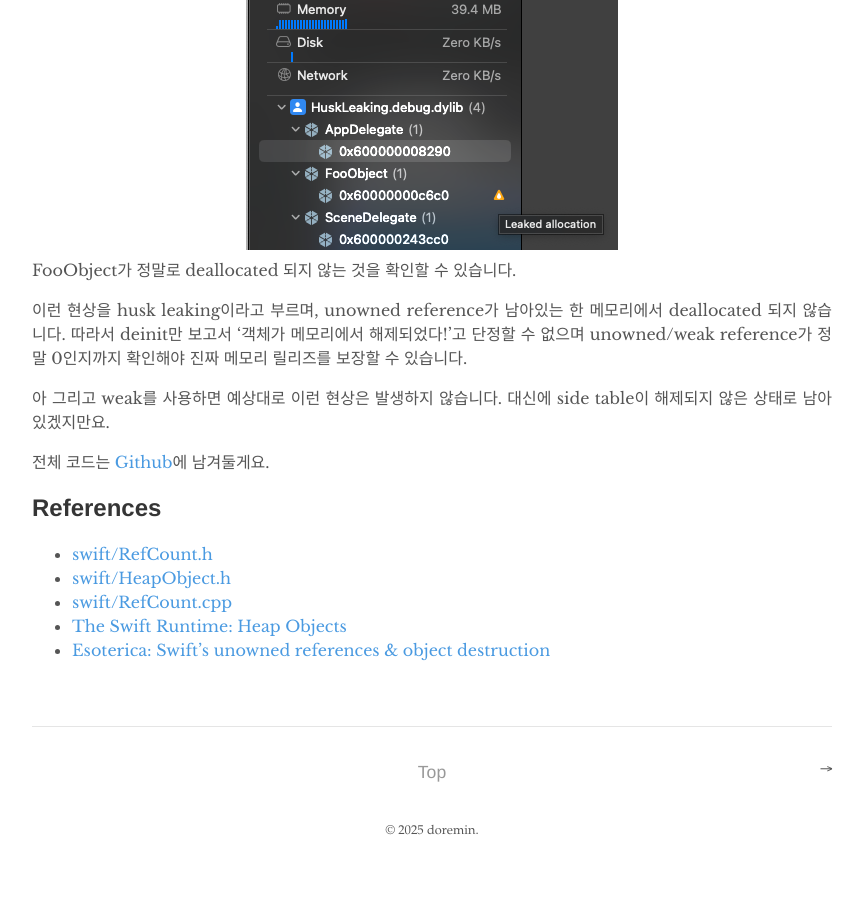
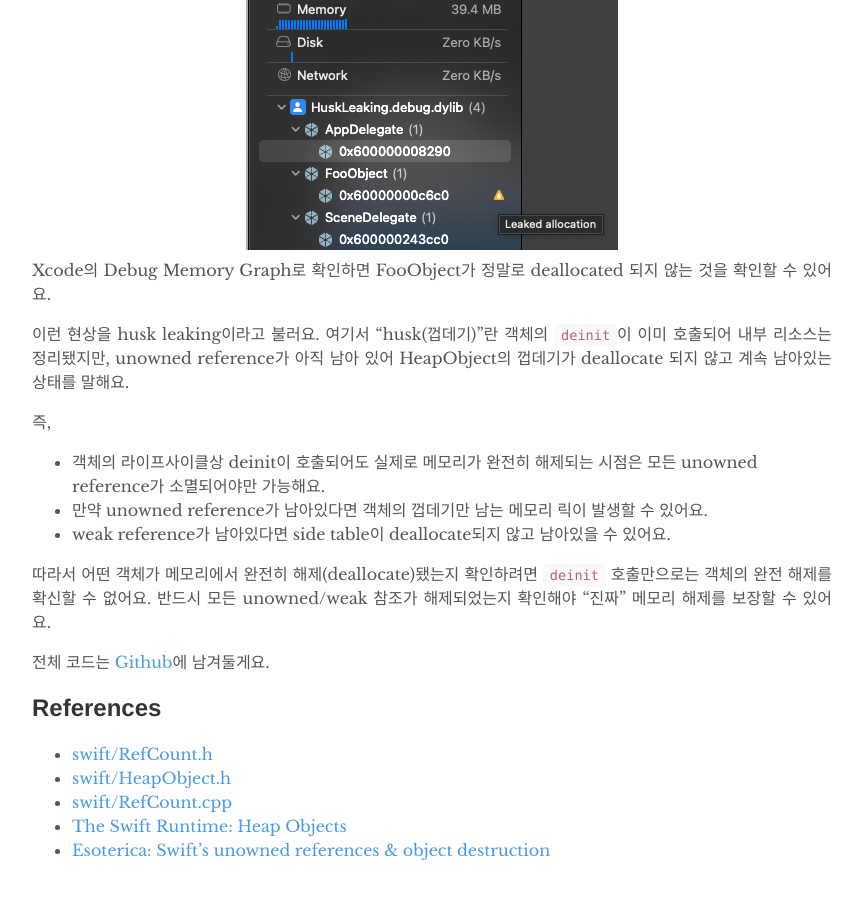
Before and after one commit to doremin/doremin.github.io, a Jekyll site: the page built from _posts/2025-07-18-21:23.md, in a window 1280 px wide and 900 px high, scrolled down 9378 px. Shown: the whole window, without its empty margins (208-1071 px from the left). Built offline with Jekyll 4.4.1, drawn with Linux system fonts in a browser that asks for light colours; before the commit the page ends 10252 px from its top, so only the background shows below that; some of the changed text lies outside the part shown.

Commit message:
[ADD] Husk Leaking 설명 추가

```diff
--- a/_posts/2025-07-18-21:23.md
+++ b/_posts/2025-07-18-21:23.md
@@ -64,7 +64,7 @@
 retain count의 초기값이 1이기 때문이었죠.
 아 그렇구나..! 하고서 끝내려는 참에 swift compiler의 소스코드를 보면서 재미있는 포인트를 몇개 더 찾았어요.
 
-**Physical field is 0?**
+**Physical field가 0?**
 
 > The strong RC is stored as an extra count: when the physical field is 0 the logical value is 1.
 
@@ -304,9 +304,9 @@
 
 Object Lifecycle State Machine에 대한 설명을 읽고서 저는 궁금증이 하나 생겼어요.
 
-그러면 unowned reference가 남아있으면 deallocated될 수 없다는거 아니야????
+그러면 unowned reference가 남아 있으면 deallocated될 수 없다는 거 아니야????
 
-weak, unowned reference를 이용해서 메모리 누수 방지하는거 아니었어??
+weak, unowned reference를 이용해서 메모리 누수 방지하는 거 아니었어??
 
 ## 6. unowned RC로 인한 메모리 릭
 실제로 unowned reference가 남아있으면 deallocate 되지 않는지 확인이 필요했어요. 그래서 간단한 프로젝트를 만들어 보았어요.
@@ -367,12 +367,19 @@
 ![Console Result](/assets/images/2025-07-18/console.png)
 예상대로 `deinit`은 호출되는 것을 볼 수 있어요.
 ![Memory Graph](/assets/images/2025-07-18/memory-graph.png)
-FooObject가 정말로 deallocated 되지 않는 것을 확인할 수 있습니다.
+Xcode의 Debug Memory Graph로 확인하면 FooObject가 정말로 deallocated 되지 않는 것을 확인할 수 있어요.
 
-이런 현상을 husk leaking이라고 부르며, unowned reference가 남아있는 한 메모리에서 deallocated 되지 않습니다.
-따라서 deinit만 보고서 '객체가 메모리에서 해제되었다!'고 단정할 수 없으며 unowned/weak reference가 정말 0인지까지 확인해야 진짜 메모리 릴리즈를 보장할 수 있습니다.
+이런 현상을 husk leaking이라고 불러요. 여기서 "husk(껍데기)"란 객체의 `deinit`이 이미 호출되어 내부 리소스는 정리됐지만,
+unowned reference가 아직 남아 있어 HeapObject의 껍데기가 deallocate 되지 않고 계속 남아있는 상태를 말해요.
 
-아 그리고 weak를 사용하면 예상대로 이런 현상은 발생하지 않습니다. 대신에 side table이 해제되지 않은 상태로 남아있겠지만요.
+즉,
+* 객체의 라이프사이클상 deinit이 호출되어도 실제로 메모리가 완전히 해제되는 시점은 모든 unowned reference가 소멸되어야만 가능해요.
+* 만약 unowned reference가 남아있다면 객체의 껍데기만 남는 메모리 릭이 발생할 수 있어요.
+* weak reference가 남아있다면 side table이 deallocate되지 않고 남아있을 수 있어요.
+
+따라서 어떤 객체가 메모리에서 완전히 해제(deallocate)됐는지 확인하려면 `deinit` 호출만으로는 객체의 완전 해제를 확신할 수 없어요.
+반드시 모든 unowned/weak 참조가 해제되었는지 확인해야 "진짜" 메모리 해제를 보장할 수 있어요.
+
 
 전체 코드는 [Github](https://github.com/doremin/HuskLeaking)에 남겨둘게요.
 
```
